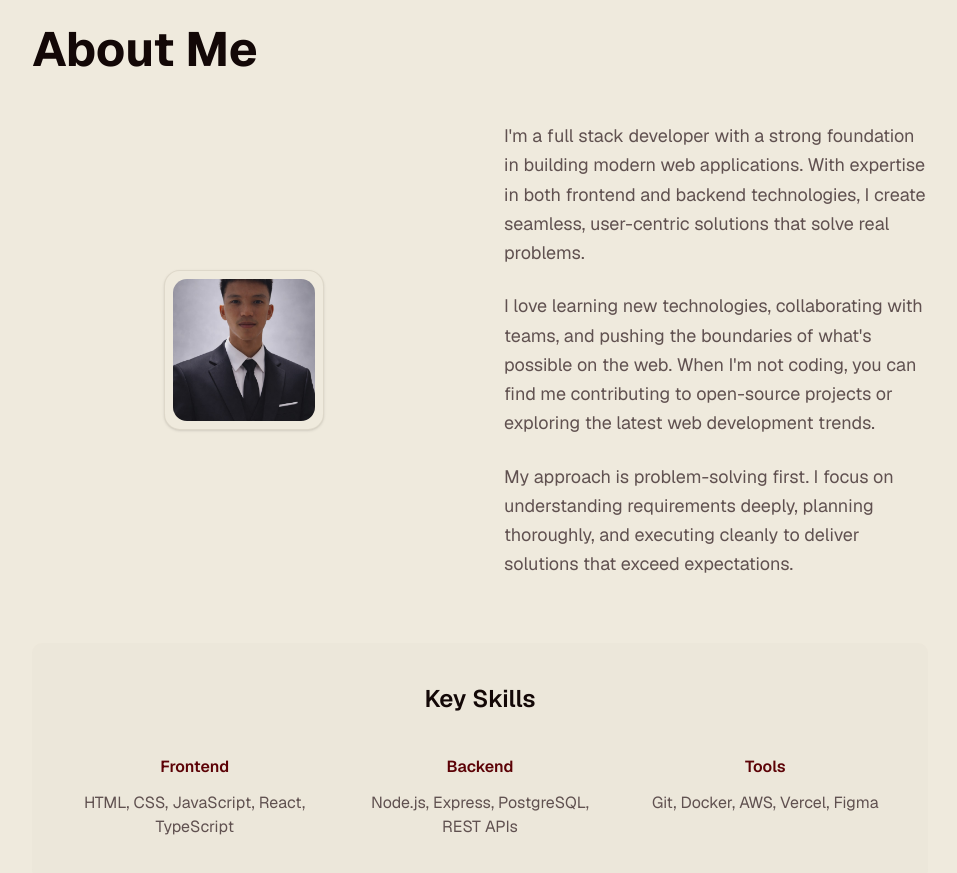
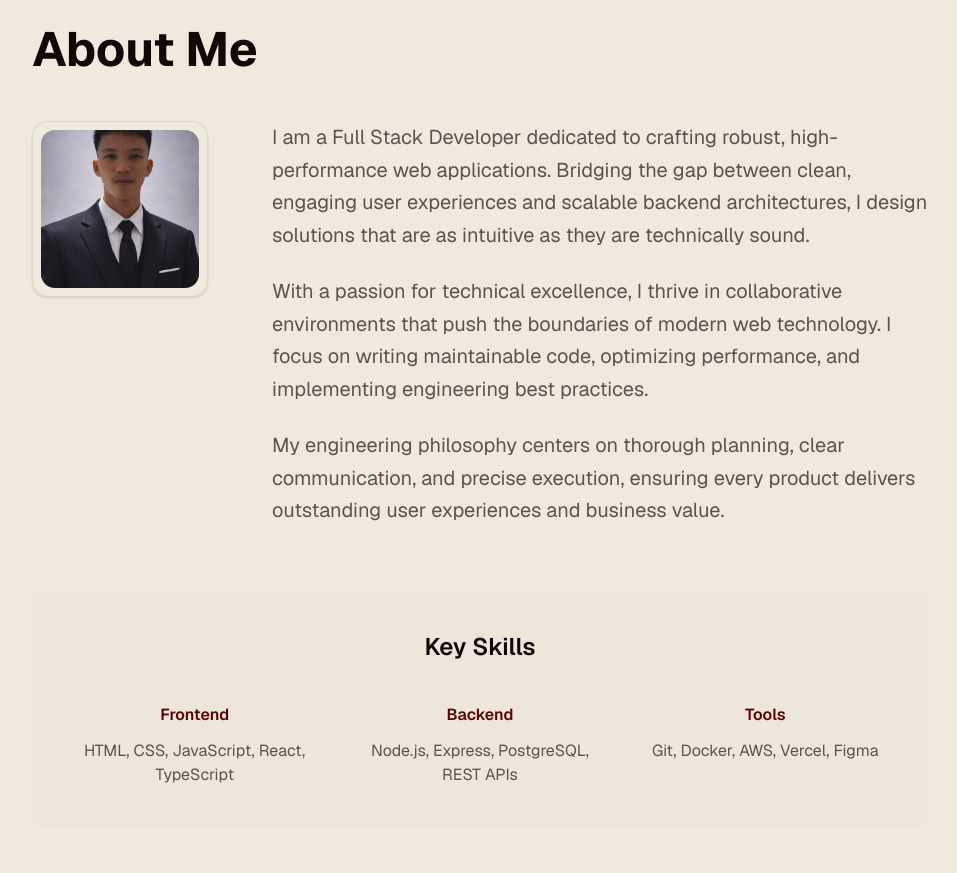
Before and after one commit to frncsq/francis-portfolio, a Next.js app: page / in a window 1280 px wide. Shown: the part 920-1793 px from the top of the page, without its empty margins (160-1117 px from the left). Built offline with nearby package versions, Linux system fonts and the light colour scheme.

Commit message:
arrange balance

```diff
--- a/components/portfolio/about-section.tsx
+++ b/components/portfolio/about-section.tsx
@@ -6,39 +6,34 @@ export function AboutSection() {
           About Me
         </h2>
 
-        <div className="grid md:grid-cols-2 gap-10 md:gap-12 items-center">
-          <div>
+        <div className="grid md:grid-cols-[auto_1fr] gap-10 md:gap-16 items-start">
+          <div className="flex justify-center md:justify-start">
             {/* Profile Photo */}
-            <div className="mb-8 md:mb-0 flex justify-center md:justify-center">
-              <div className="w-32 sm:w-36 md:w-40 max-w-[180px] aspect-square rounded-2xl border border-border/60 bg-card p-2 shadow-sm overflow-hidden">
-                <img
-                  src="/fqdev.jpeg"
-                  alt="Francis Quintinita"
-                  className="w-full h-full object-cover object-center rounded-xl"
-                />
-              </div>
+            <div className="w-32 sm:w-36 md:w-44 max-w-[200px] aspect-square rounded-2xl border border-border/60 bg-card p-2 shadow-sm overflow-hidden">
+              <img
+                src="/fqdev.jpeg"
+                alt="Francis Quintinita"
+                className="w-full h-full object-cover object-center rounded-xl"
+              />
             </div>
           </div>
 
-          <div>
-            <p className="text-base md:text-lg text-muted-foreground mb-6 leading-relaxed">
-              I'm a full stack developer with a strong foundation in
-              building modern web applications. With expertise in both frontend and
-              backend technologies, I create seamless, user-centric solutions
-              that solve real problems.
+          <div className="space-y-6">
+            <p className="text-lg md:text-xl text-muted-foreground leading-relaxed">
+              I am a Full Stack Developer dedicated to crafting robust, high-performance web applications.
+              Bridging the gap between clean, engaging user experiences and scalable backend architectures,
+              I design solutions that are as intuitive as they are technically sound.
             </p>
 
-            <p className="text-base md:text-lg text-muted-foreground mb-6 leading-relaxed">
-              I love learning new technologies, collaborating with teams, and
-              pushing the boundaries of what's possible on the web. When I'm not
-              coding, you can find me contributing to open-source projects or
-              exploring the latest web development trends.
+            <p className="text-lg md:text-xl text-muted-foreground leading-relaxed">
+              With a passion for technical excellence, I thrive in collaborative environments that push the
+              boundaries of modern web technology. I focus on writing maintainable code, optimizing performance,
+              and implementing engineering best practices.
             </p>
 
-            <p className="text-base md:text-lg text-muted-foreground leading-relaxed">
-              My approach is problem-solving first. I focus on understanding
-              requirements deeply, planning thoroughly, and executing cleanly
-              to deliver solutions that exceed expectations.
+            <p className="text-lg md:text-xl text-muted-foreground leading-relaxed">
+              My engineering philosophy centers on thorough planning, clear communication, and precise execution,
+              ensuring every product delivers outstanding user experiences and business value.
             </p>
           </div>
 
```
